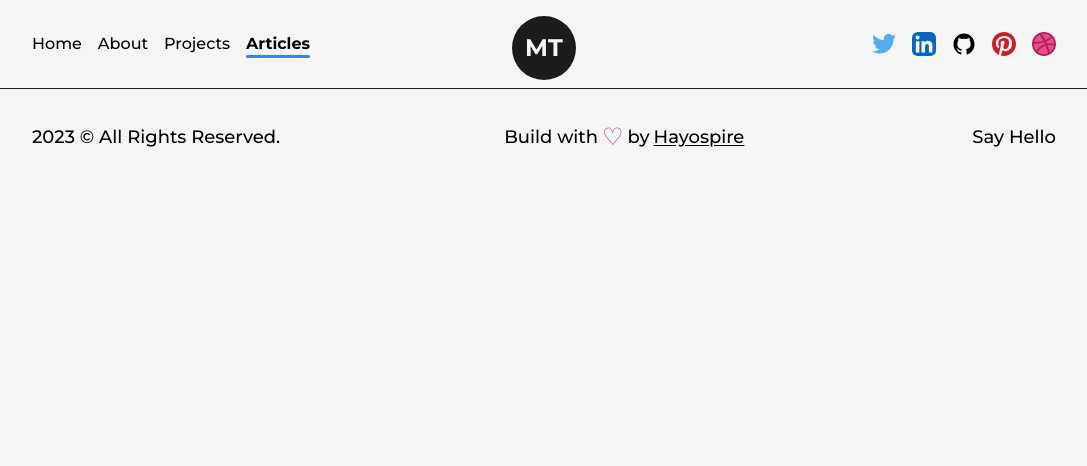
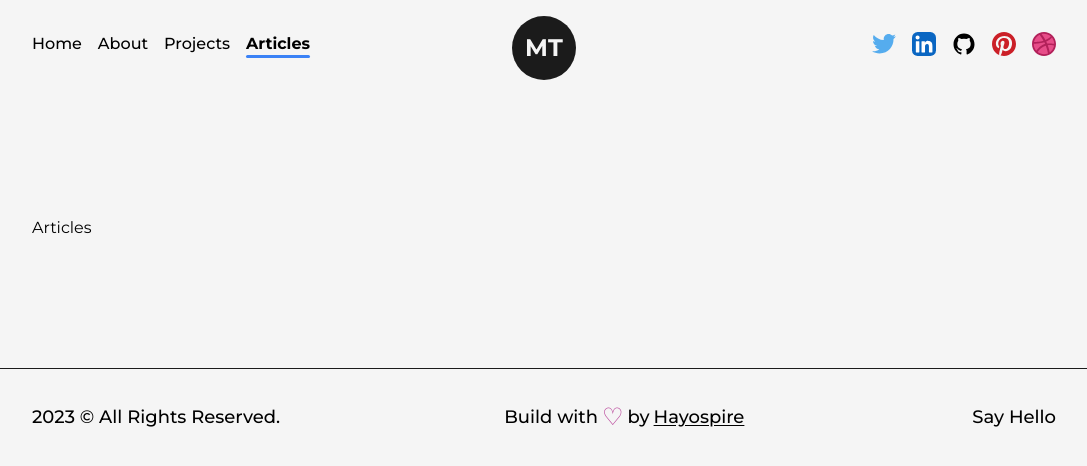
Before and after one commit to MilkiasTonji/mock-portfolio, a Next.js app: page /articles in a window 1280 px wide. Shown: the top 466 px of the page, without its empty margins (96-1183 px from the left). Built offline with nearby package versions, Linux system fonts and the light colour scheme.

Commit message:
Latest update on Jun30 2023

```diff
--- a/src/pages/articles.js
+++ b/src/pages/articles.js
@@ -1,3 +1,4 @@
+import Layout from '@/components/Layout'
 import Head from 'next/head'
 import React from 'react'
 
@@ -8,6 +9,12 @@ const articles = () => {
                 <title> Milkias Tonji | Articles </title>
                 <meta name='description' content='any description' />
             </Head>
+
+            <main>
+                <Layout>
+                    <div>Articles</div>
+                </Layout>
+            </main>
         </>
     )
 }
```
